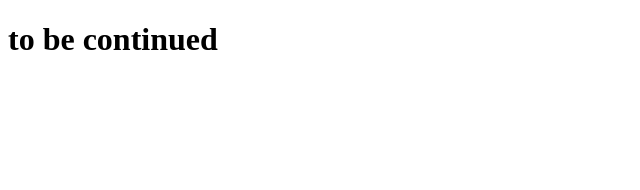
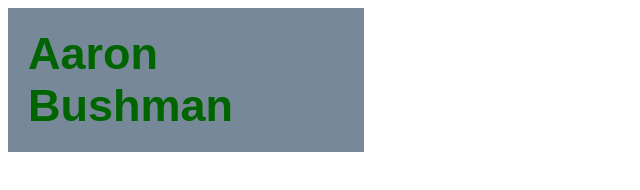
Before and after one commit to aaronbushman/Basic_Portfolio, a plain HTML site: page index.html in a window 1280 px wide. Shown: the whole page, without its empty margins (0-640 px from the left). Drawn offline with Linux system fonts and the light colour scheme.

Commit message:
updates to code

```diff
--- a/assets/css/style.css
+++ b/assets/css/style.css
@@ -0,0 +1,19 @@
+body {
+    font-size: 18px;
+    color: black;
+}
+
+.name {
+    font-size: 45px;
+    color: darkgreen;
+    background: lightslategray;
+    width: 25%;
+    text-align: left;
+    font-weight: 666;
+    font-family: arial;
+    padding: 20px;
+}
+
+.headerlinks {
+
+}
--- a/index.html
+++ b/index.html
@@ -4,4 +4,9 @@
     <title>The Portfolio of Aaron Bushman</title>
     <link rel="stylesheet" type="text/css" href="assets/css/style.css">
 </head>
-<h1>to be continued</h1>
+<body>
+    <section id="content">
+        <div class="name">
+            Aaron Bushman
+        </div>
+</body>
```
